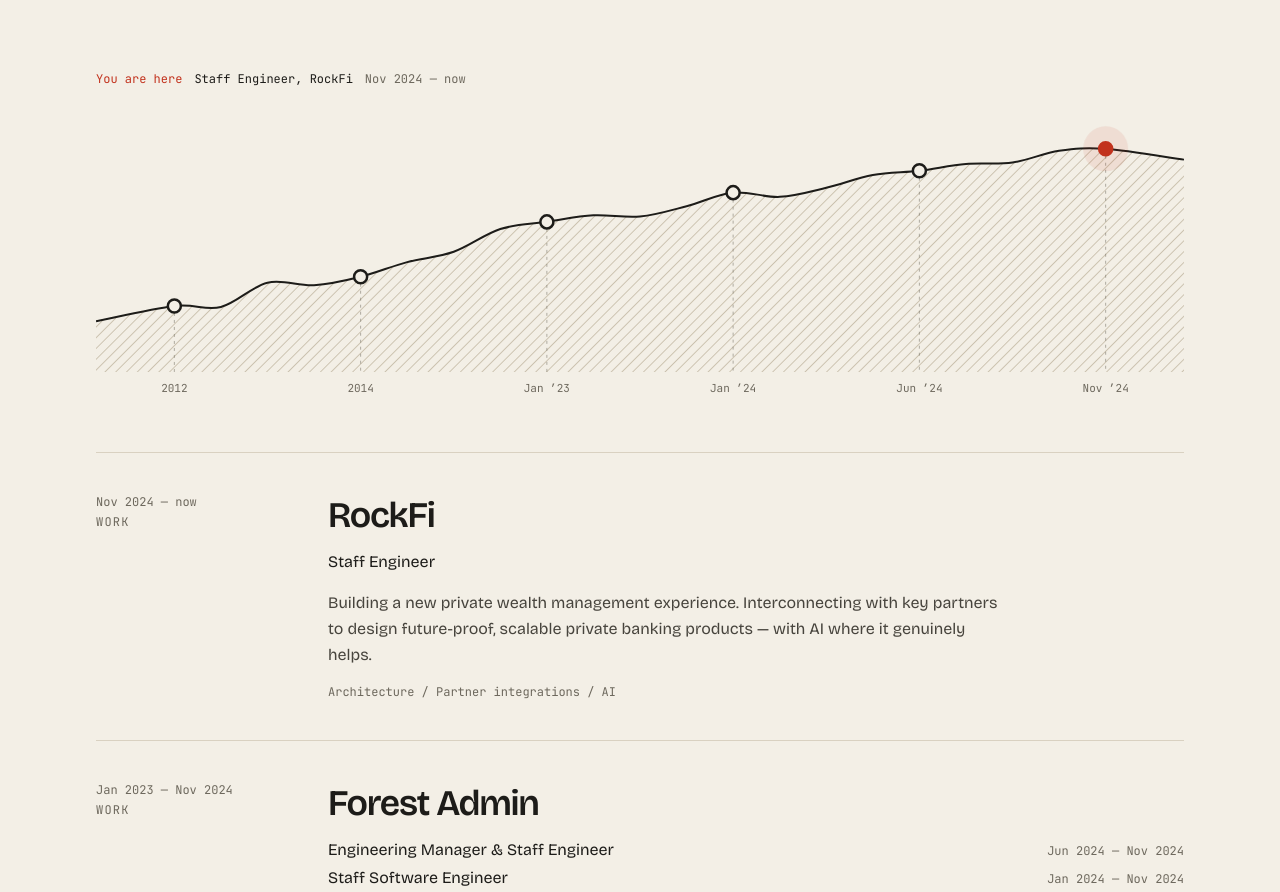
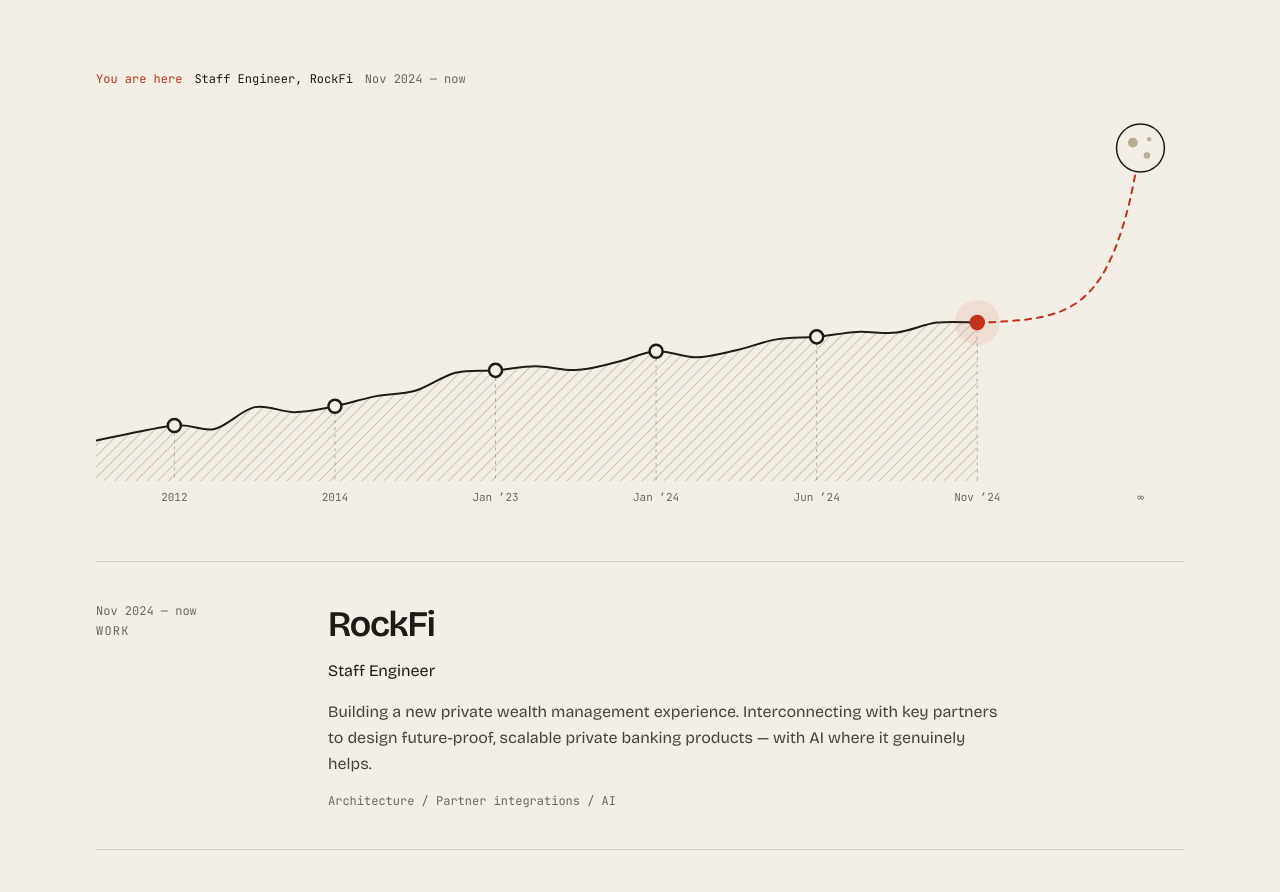
Before and after one commit to Thenkei/personal-site, a React (Vite) app: page / in a window 1280 px wide. Shown: the part 1011-1903 px from the top of the page. Built offline with nearby package versions, Linux system fonts and the light colour scheme.

Commit message:
feat(route): exponential forecast to the moon with dream-big easter egg (#5)

```diff
--- a/src/components/ElevationProfile.tsx
+++ b/src/components/ElevationProfile.tsx
@@ -1,4 +1,4 @@
-import { useId, useMemo } from 'react';
+import { useId, useMemo, useState } from 'react';
 
 export interface Waypoint {
   id: string;
@@ -14,20 +14,27 @@ interface Props {
 }
 
 const W = 1000;
-const H = 240;
-/** Horizontal inset — wide enough that centred axis labels never overflow on phones. */
+const H = 340;
+/** Left inset — wide enough that centred axis labels never overflow on phones. */
 const PAD = 72;
-const TOP = 28;
-const BASE = 196;
+/** Width reserved right of the last checkpoint for the forecast. */
+const FUTURE = 190;
+/** Headroom above the highest checkpoint, where the forecast escapes to. */
+const TOP = 190;
+const BASE = 300;
+const MOON = { x: W - 40, y: 34, r: 22 } as const;
+/** Steepness of the forecast. Higher = flatter start, more violent finish. */
+const GROWTH = 5.5;
 
 interface Pt {
   x: number;
   y: number;
 }
 
-/** Catmull-Rom → cubic Bézier: a smooth curve that passes through every point. */
-function smoothPath(pts: readonly Pt[]): string {
-  let d = `M${pts[0].x},${pts[0].y}`;
+/** Catmull-Rom → cubic Bézier segments: a smooth curve through every point. */
+function smoothSegments(pts: readonly Pt[]): string[] {
+  const segs: string[] = [];
+  const f = (n: number) => n.toFixed(1);
   for (let i = 0; i < pts.length - 1; i++) {
     const p0 = pts[i - 1] ?? pts[i];
     const p1 = pts[i];
@@ -35,9 +42,9 @@ function smoothPath(pts: readonly Pt[]): string {
     const p3 = pts[i + 2] ?? p2;
     const c1 = { x: p1.x + (p2.x - p0.x) / 6, y: p1.y + (p2.y - p0.y) / 6 };
     const c2 = { x: p2.x - (p3.x - p1.x) / 6, y: p2.y - (p3.y - p1.y) / 6 };
-    d += `C${c1.x.toFixed(1)},${c1.y.toFixed(1)} ${c2.x.toFixed(1)},${c2.y.toFixed(1)} ${p2.x.toFixed(1)},${p2.y.toFixed(1)}`;
+    segs.push(`C${f(c1.x)},${f(c1.y)} ${f(c2.x)},${f(c2.y)} ${f(p2.x)},${f(p2.y)}`);
   }
-  return d;
+  return segs;
 }
 
 /** Deterministic pseudo-noise in [-1, 1] — stable across renders, no PRNG state. */
@@ -49,37 +56,64 @@ const noise = (n: number) => {
 /**
  * Career drawn as a trail's elevation profile. Checkpoints are evenly spaced
  * (stages, not a time axis) and their height is the role's `elevation`.
+ * Past the last checkpoint, a dashed exponential forecast heads for the moon —
+ * hover (or tap) it for the easter egg.
  */
 export function ElevationProfile({ waypoints, activeId, currentId, onActive }: Props) {
   const hatchId = useId();
-  const step = (W - 2 * PAD) / Math.max(1, waypoints.length - 1);
+  const [dreaming, setDreaming] = useState(false);
+  const step = (W - FUTURE - PAD) / Math.max(1, waypoints.length - 1);
 
-  const { points, line, area } = useMemo(() => {
+  const { points, history, forecast, area } = useMemo(() => {
     const points = waypoints.map((w, i) => ({ x: PAD + i * step, y: BASE - w.elevation * (BASE - TOP) }));
+    const last = points[points.length - 1];
 
-    // Add small undulations between checkpoints so it reads as terrain, not a chart.
-    const dense: Pt[] = [{ x: 0, y: points[0].y + 14 }];
+    // Small undulations between checkpoints so it reads as terrain, not a chart.
+    const past: Pt[] = [{ x: 0, y: points[0].y + 14 }];
     points.forEach((p, i) => {
-      dense.push(p);
+      past.push(p);
       const next = points[i + 1];
       if (!next) return;
       for (let k = 1; k < 4; k++) {
         const t = k / 4;
-        dense.push({ x: p.x + (next.x - p.x) * t, y: p.y + (next.y - p.y) * t + noise(i * 4 + k) * 9 });
+        past.push({ x: p.x + (next.x - p.x) * t, y: p.y + (next.y - p.y) * t + noise(i * 4 + k) * 9 });
       }
     });
-    const last = points[points.length - 1];
-    dense.push({ x: W, y: last.y + 10 });
 
-    const line = smoothPath(dense);
-    return { points, line, area: `${line}L${W},${H}L0,${H}Z` };
+    // Exponential from the last checkpoint straight into the moon.
+    const future: Pt[] = [];
+    const norm = Math.exp(GROWTH) - 1;
+    for (let k = 1; k <= 14; k++) {
+      const t = k / 14;
+      const climb = (Math.exp(GROWTH * t) - 1) / norm;
+      future.push({ x: last.x + (MOON.x - last.x) * t, y: last.y - (last.y - MOON.y) * climb });
+    }
+
+    // One spline over past + future keeps the join tangent-continuous; split it after.
+    const segs = smoothSegments([...past, ...future]);
+    const split = past.length - 1;
+    const start = `M${past[0].x},${past[0].y}`;
+    const history = start + segs.slice(0, split).join('');
+    return {
+      points,
+      history,
+      forecast: `M${last.x},${last.y}` + segs.slice(split).join(''),
+      area: `${history}L${last.x},${H}L0,${H}Z`,
+    };
   }, [waypoints, step]);
 
+  const last = points[points.length - 1];
   const summary = waypoints.map((w) => w.label).join(', ');
+  const pct = (x: number, axis: number) => `${(x / axis) * 100}%`;
 
   return (
     <div className="relative select-none">
-      <svg viewBox={`0 0 ${W} ${H}`} className="block h-auto w-full" role="img" aria-label={`Career elevation profile with checkpoints: ${summary}`}>
+      <svg
+        viewBox={`0 0 ${W} ${H}`}
+        className="block h-auto w-full overflow-visible"
+        role="img"
+        aria-label={`Career elevation profile with checkpoints: ${summary}, then a forecast heading for the moon`}
+      >
         <defs>
           <pattern id={hatchId} width="7" height="7" patternUnits="userSpaceOnUse" patternTransform="rotate(45)">
             <line x1="0" y1="0" x2="0" y2="7" className="stroke-line-strong" strokeWidth="1.2" />
@@ -87,7 +121,25 @@ export function ElevationProfile({ waypoints, activeId, currentId, onActive }: P
         </defs>
 
         <path d={area} fill={`url(#${hatchId})`} />
-        <path d={line} fill="none" className="stroke-ink" strokeWidth="2" vectorEffect="non-scaling-stroke" />
+        <path d={history} fill="none" className="stroke-ink" strokeWidth="2" vectorEffect="non-scaling-stroke" />
+
+        {/* --- Forecast ------------------------------------------------------ */}
+        <path
+          d={forecast}
+          fill="none"
+          className={`stroke-accent ${dreaming ? 'forecast-dash--run' : ''}`}
+          strokeWidth="2"
+          strokeDasharray="6 6"
+          strokeLinecap="round"
+          vectorEffect="non-scaling-stroke"
+        />
+        <g className={`moon ${dreaming ? 'moon--lit' : ''}`}>
+          <circle cx={MOON.x} cy={MOON.y} r={MOON.r + 10} className="moon-halo fill-accent" />
+          <circle cx={MOON.x} cy={MOON.y} r={MOON.r} className="fill-paper stroke-ink" strokeWidth="1.5" vectorEffect="non-scaling-stroke" />
+          <circle cx={MOON.x - 7} cy={MOON.y - 5} r="4.5" className="fill-line-strong" />
+          <circle cx={MOON.x + 6} cy={MOON.y + 7} r="3" className="fill-line-strong" />
+          <circle cx={MOON.x + 8} cy={MOON.y - 8} r="2" className="fill-line-strong" />
+        </g>
 
         {points.map((p, i) => {
           const { id } = waypoints[i];
@@ -127,7 +179,40 @@ export function ElevationProfile({ waypoints, activeId, currentId, onActive }: P
             </g>
           );
         })}
+
+        {/* Easter-egg hit zone: everything right of the current checkpoint. */}
+        <rect
+          x={last.x + step / 2}
+          y={-20}
+          width={W - last.x - step / 2 + 20}
+          height={H + 20}
+          fill="transparent"
+          className="cursor-pointer"
+          // Hover for mice; tap toggles on touch (touch also emits emulated mouse
+          // events, so filtering on pointerType avoids an open-then-close flicker).
+          onPointerEnter={(e) => e.pointerType === 'mouse' && setDreaming(true)}
+          onPointerLeave={(e) => e.pointerType === 'mouse' && setDreaming(false)}
+          onPointerUp={(e) => e.pointerType !== 'mouse' && setDreaming((d) => !d)}
+        />
       </svg>
+
+      {/* Easter egg. Always rendered so it can fade out, hidden from AT when idle. */}
+      <div
+        className={`band pointer-events-none absolute z-10 w-max max-w-[15rem] rounded-xl px-4 py-3 shadow-lg transition-[opacity,transform] duration-300 ${
+          dreaming ? 'opacity-100' : 'opacity-0'
+        }`}
+        style={{
+          left: `calc(${pct(MOON.x - MOON.r, W)} - 14px)`,
+          top: pct(MOON.y, H),
+          transform: `translate(-100%, ${dreaming ? '-50%' : '-20%'})`,
+        }}
+        aria-hidden={!dreaming}
+      >
+        <p className="font-mono text-[10px] uppercase tracking-widest opacity-60">Forecast · 384 400 km</p>
+        <p className="mt-1 font-display text-lg font-semibold leading-tight tracking-[-0.02em]">
+          Dream big. <em className="font-serif font-normal italic text-accent">To the moon.</em>
+        </p>
+      </div>
 
       <div className="relative mt-2 h-4" aria-hidden="true">
         {points.map((p, i) => {
@@ -135,15 +220,21 @@ export function ElevationProfile({ waypoints, activeId, currentId, onActive }: P
           return (
             <span
               key={id}
-              className={`absolute top-0 -translate-x-1/2 whitespace-nowrap font-mono text-[11px] tabular-nums transition-colors ${
+              className={`absolute top-0 -translate-x-1/2 whitespace-nowrap font-mono text-[10px] tracking-tight tabular-nums transition-colors sm:text-[11px] sm:tracking-normal ${
                 id === activeId ? 'text-accent' : 'text-muted'
               }`}
-              style={{ left: `${(p.x / W) * 100}%` }}
+              style={{ left: pct(p.x, W) }}
             >
               {label}
             </span>
           );
         })}
+        <span
+          className={`absolute top-0 -translate-x-1/2 font-mono text-[10px] transition-colors sm:text-[11px] ${dreaming ? 'text-accent' : 'text-muted'}`}
+          style={{ left: pct(MOON.x, W) }}
+        >
+          ∞
+        </span>
       </div>
     </div>
   );
--- a/src/index.css
+++ b/src/index.css
@@ -165,6 +165,25 @@
   }
 
   /* --- Elevation profile -------------------------------------------------- */
+  .forecast-dash--run {
+    animation: forecast-run 0.6s linear infinite;
+  }
+  .moon {
+    transform-box: fill-box;
+    transform-origin: center;
+    transition: transform 400ms cubic-bezier(0.34, 1.56, 0.64, 1);
+  }
+  .moon--lit {
+    transform: scale(1.12);
+  }
+  .moon-halo {
+    opacity: 0;
+    transition: opacity 400ms ease;
+  }
+  .moon--lit .moon-halo {
+    opacity: 0.18;
+  }
+
   .pulse-ring {
     transform-box: fill-box;
     transform-origin: center;
@@ -181,6 +200,12 @@
   }
 }
 
+@keyframes forecast-run {
+  to {
+    stroke-dashoffset: -12;
+  }
+}
+
 @keyframes pulse-ring {
   0% {
     transform: scale(0.5);
@@ -194,8 +219,12 @@
 
 @media (prefers-reduced-motion: reduce) {
   .topo-line,
-  .pulse-ring {
+  .pulse-ring,
+  .forecast-dash--run {
     animation: none;
+  }
+  .moon {
+    transition: none;
   }
   .pulse-ring {
     opacity: 0;
```
